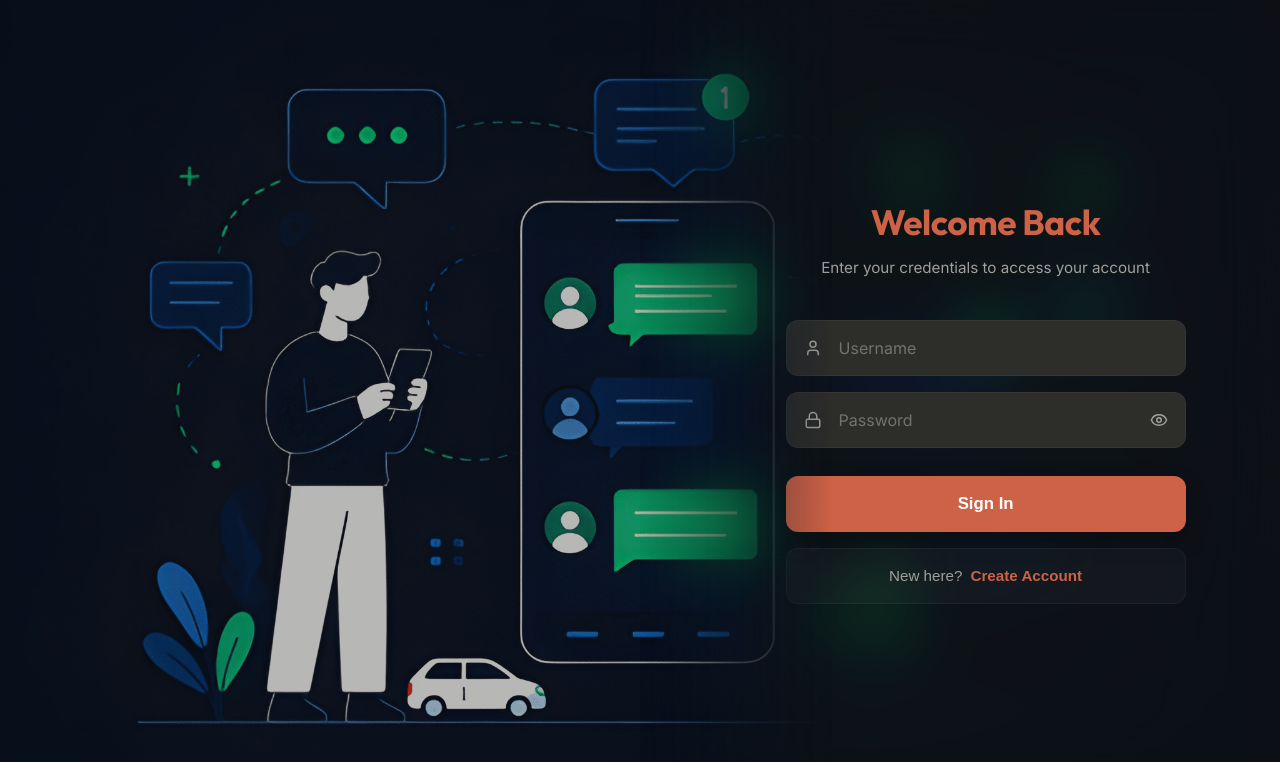
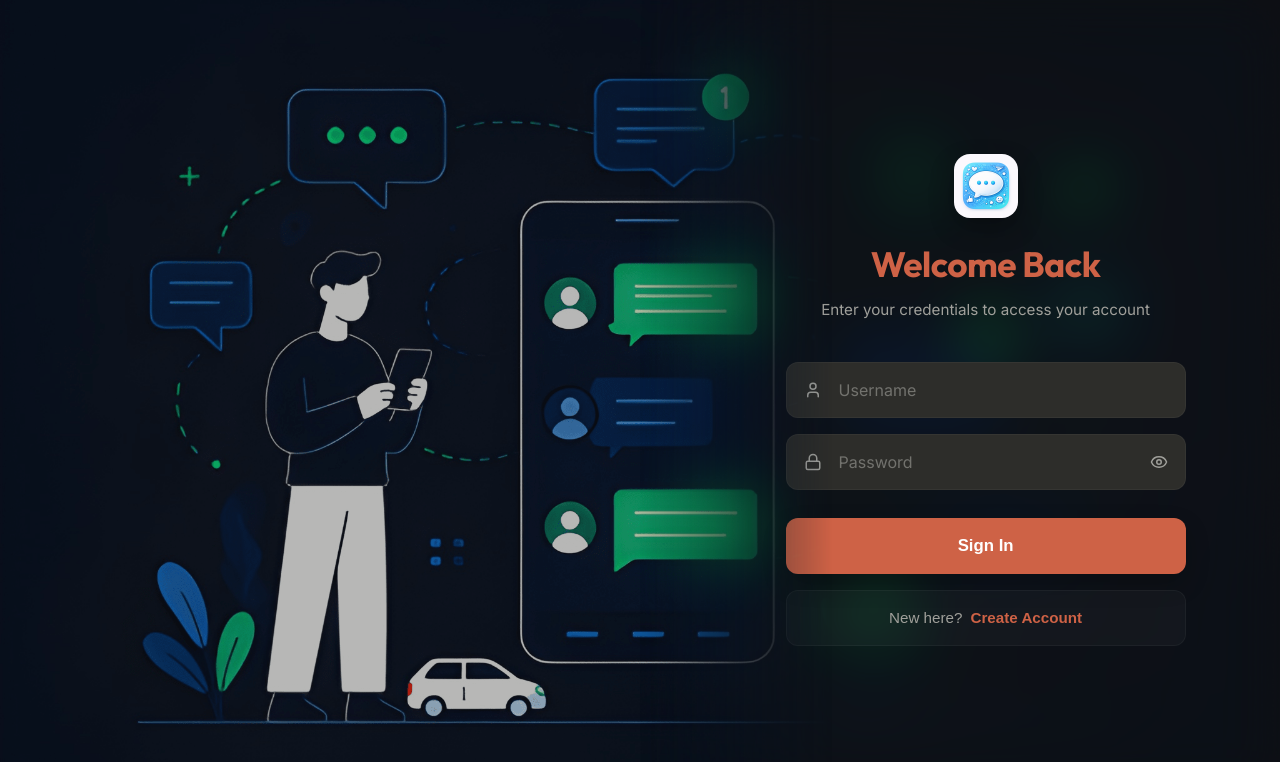
Before and after one commit to Mayank332k/chatly, a React (Vite) app: page / in a window 1280 px wide. Shown: the top 762 px of the page. Built offline with nearby package versions, Linux system fonts and the light colour scheme; no server answers.

Commit message:
app-icon-changes

```diff
--- a/index.html
+++ b/index.html
@@ -2,7 +2,7 @@
 <html lang="en">
   <head>
     <meta charset="UTF-8" />
-    <link rel="icon" type="image/svg+xml" href="/favicon.svg" />
+    <link rel="icon" type="image/png" href="/app_icon.png" />
     <meta name="viewport" content="width=device-width, initial-scale=1.0, viewport-fit=cover" />
     <title>SecureChat</title>
     <meta name="description" content="Real-time encrypted chat application" />
@@ -12,7 +12,7 @@
     <meta name="apple-mobile-web-app-capable" content="yes" />
     <meta name="apple-mobile-web-app-status-bar-style" content="black-translucent" />
     <meta name="apple-mobile-web-app-title" content="SecureChat" />
-    <link rel="apple-touch-icon" href="/icon-192.png" />
+    <link rel="apple-touch-icon" href="/app_icon.png" />
     <link rel="manifest" href="/manifest.json" />
   </head>
   <body>
--- a/src/components/auth/AuthForm.jsx
+++ b/src/components/auth/AuthForm.jsx
@@ -81,7 +81,18 @@ const AuthForm = () => {
           exit={{ opacity: 0, y: -15 }}
           style={{ width: '100%', display: 'flex', flexDirection: 'column', alignItems: 'center', gap: '32px' }}
         >
-          <div style={{ textAlign: 'center', marginBottom: '8px' }}>
+          <div style={{ textAlign: 'center', marginBottom: '8px', display: 'flex', flexDirection: 'column', alignItems: 'center' }}>
+            <img
+              src="/app_icon.png"
+              alt="SecureChat Logo"
+              style={{
+                width: '64px',
+                height: '64px',
+                marginBottom: '20px',
+                borderRadius: '16px',
+                boxShadow: '0 10px 25px rgba(0,0,0,0.3)'
+              }}
+            />
             <h2 className={styles.title}>
               {isLogin ? 'Welcome Back' : 'Create Account'}
             </h2>
--- a/src/components/chat/MiniSidebar/MiniSidebar.jsx
+++ b/src/components/chat/MiniSidebar/MiniSidebar.jsx
@@ -60,6 +60,27 @@ const MiniSidebar = ({ onExploreClick, className }) => {
   return (
     <aside className={`${styles.miniSidebar} ${className}`}>
       <div
+        className={styles.logoContainer}
+        style={{
+          marginBottom: '20px',
+          cursor: 'pointer',
+          padding: '10px'
+        }}
+        onClick={() => navigate('/chat')}
+      >
+        <img
+          src="/app_icon.png"
+          alt="Chatly"
+          style={{
+            width: '32px',
+            height: '32px',
+            borderRadius: '8px',
+            boxShadow: '0 4px 10px rgba(0,0,0,0.3)'
+          }}
+        />
+      </div>
+
+      <div
         className={`${styles.navIcon} ${!isAiSelected ? styles.active : ''}`}
         data-tooltip="Chats"
         onClick={() => { setSelectedUser(null); navigate('/chat'); }}
```
Also changed, not shown: public/app_icon.png (added), public/manifest.json.
